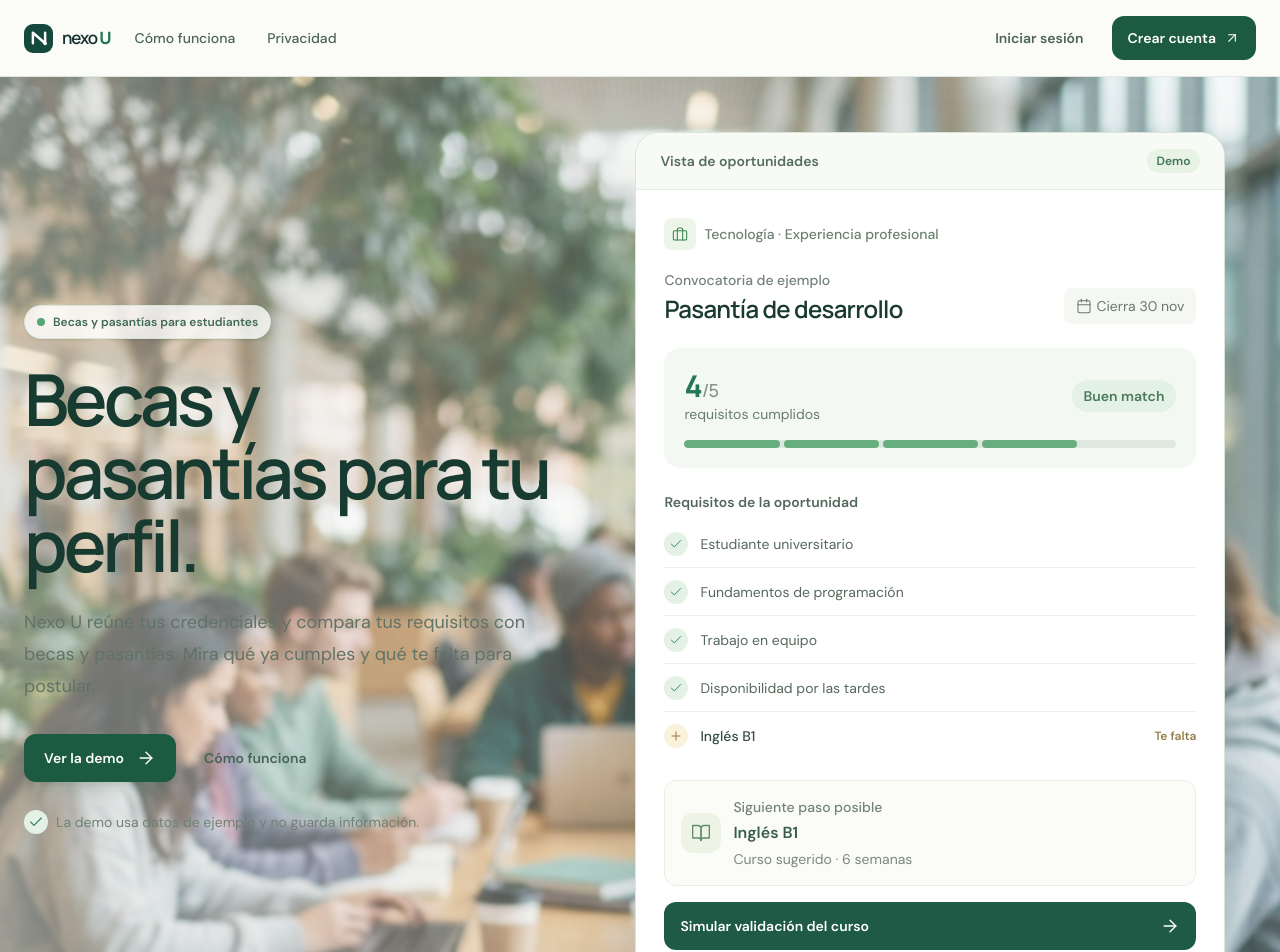
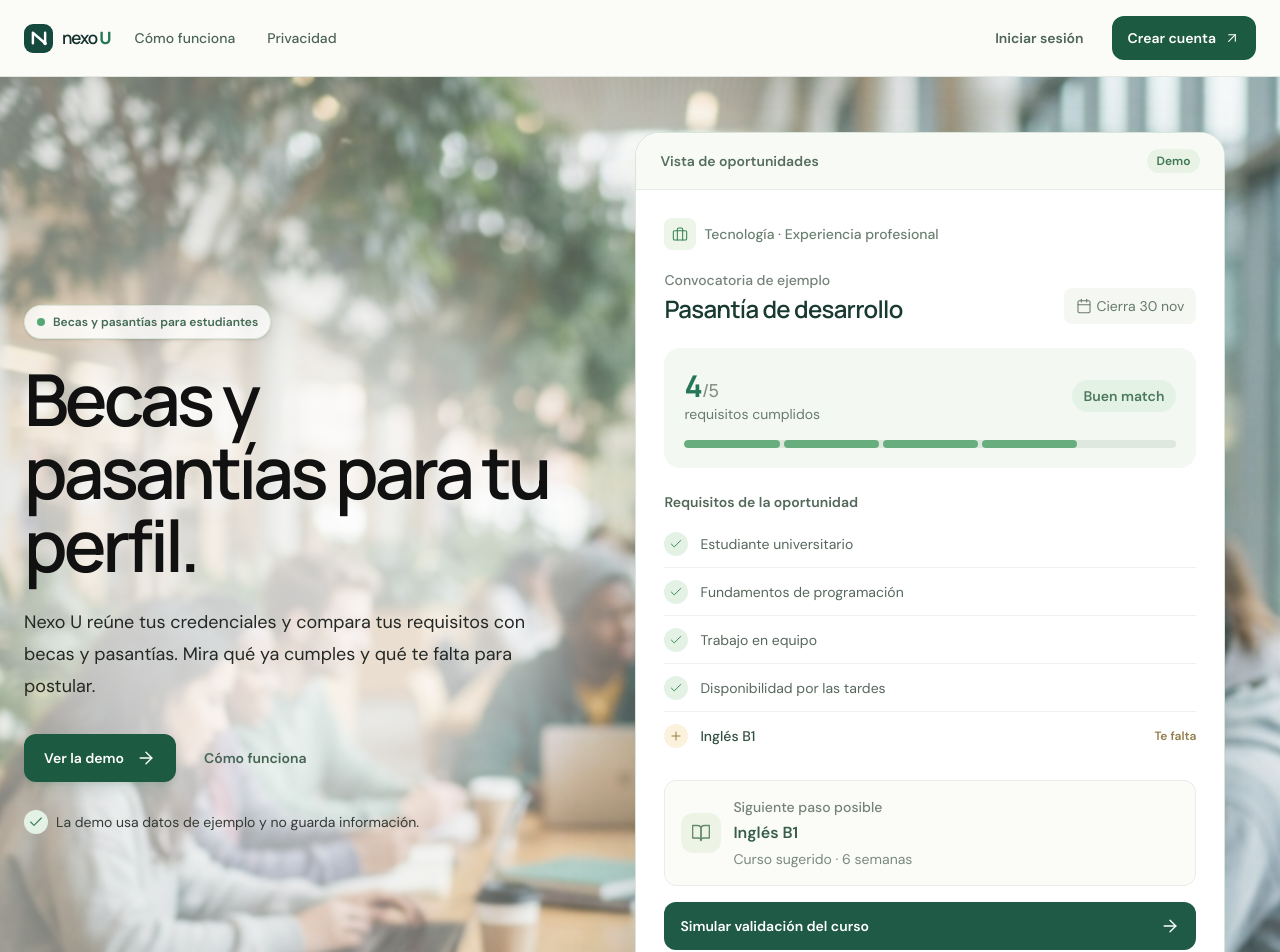
Before and after one commit to nellyvargas-n/NEXO-U, a React (Vite) app in the folder frontend/: page / in a window 1280 px wide. Shown: the top 952 px of the page. Built offline with nearby package versions, Linux system fonts and the light colour scheme.

Commit message:
style(landing): mejora contraste del texto principal

```diff
--- a/frontend/src/features/landing/LandingPage.jsx
+++ b/frontend/src/features/landing/LandingPage.jsx
@@ -15,14 +15,15 @@ function LandingPage() {
           </div>
           <div className="mx-auto grid min-h-[calc(100vh-76px)] max-w-7xl grid-cols-[minmax(0,0.9fr)_minmax(0,1.1fr)] items-center gap-12 px-6 py-14 max-[1000px]:grid-cols-1 max-[1000px]:gap-12 max-[1000px]:py-16 max-[700px]:min-h-[calc(100vh-66px)] max-[700px]:gap-10 max-[700px]:px-5 max-[700px]:py-12 max-[390px]:px-4">
             <div className="relative z-10 max-w-xl">
+              <span className="pointer-events-none absolute -inset-x-8 -inset-y-10 -z-10 rounded-full bg-white/65 blur-3xl" aria-hidden="true" />
               <p className="inline-flex items-center gap-2 rounded-full border border-[#d7e6d8] bg-white/80 px-3 py-2 text-xs font-semibold text-[#426b53] shadow-sm">
                 <span className="size-2 rounded-full bg-[#55a875]" />
                 Becas y pasantías para estudiantes
               </p>
-              <h1 className="mt-6 max-w-[600px] font-display text-[clamp(2.75rem,5.6vw,4.75rem)] font-semibold leading-[1.02] tracking-[-0.055em] text-[#173b31] max-[700px]:text-[clamp(2.7rem,11vw,4rem)]" id="hero-title">
+              <h1 className="mt-6 max-w-[600px] font-display text-[clamp(2.75rem,5.6vw,4.75rem)] font-semibold leading-[1.02] tracking-[-0.055em] text-[#111111] max-[700px]:text-[clamp(2.7rem,11vw,4rem)]" id="hero-title">
                 Becas y pasantías para tu perfil.
               </h1>
-              <p className="mt-6 max-w-lg text-base leading-7 text-[#617267] sm:text-lg sm:leading-8">
+              <p className="mt-6 max-w-lg text-base leading-7 text-[#242824] sm:text-lg sm:leading-8">
                 Nexo U reúne tus credenciales y compara tus requisitos con becas y pasantías. Mira qué ya cumples y qué te falta para postular.
               </p>
               <div className="mt-8 flex flex-wrap items-center gap-3 max-[430px]:items-stretch">
@@ -33,7 +34,7 @@ function LandingPage() {
                   Cómo funciona
                 </a>
               </div>
-              <p className="mt-7 flex items-center gap-2 text-sm text-[#718075]">
+              <p className="mt-7 flex items-center gap-2 text-sm text-[#343a35]">
                 <span className="grid size-6 place-items-center rounded-full bg-[#e4f1e5] text-[#347a57]" aria-hidden="true"><Icon name="check" className="size-4" /></span>
                 La demo usa datos de ejemplo y no guarda información.
               </p>
```
